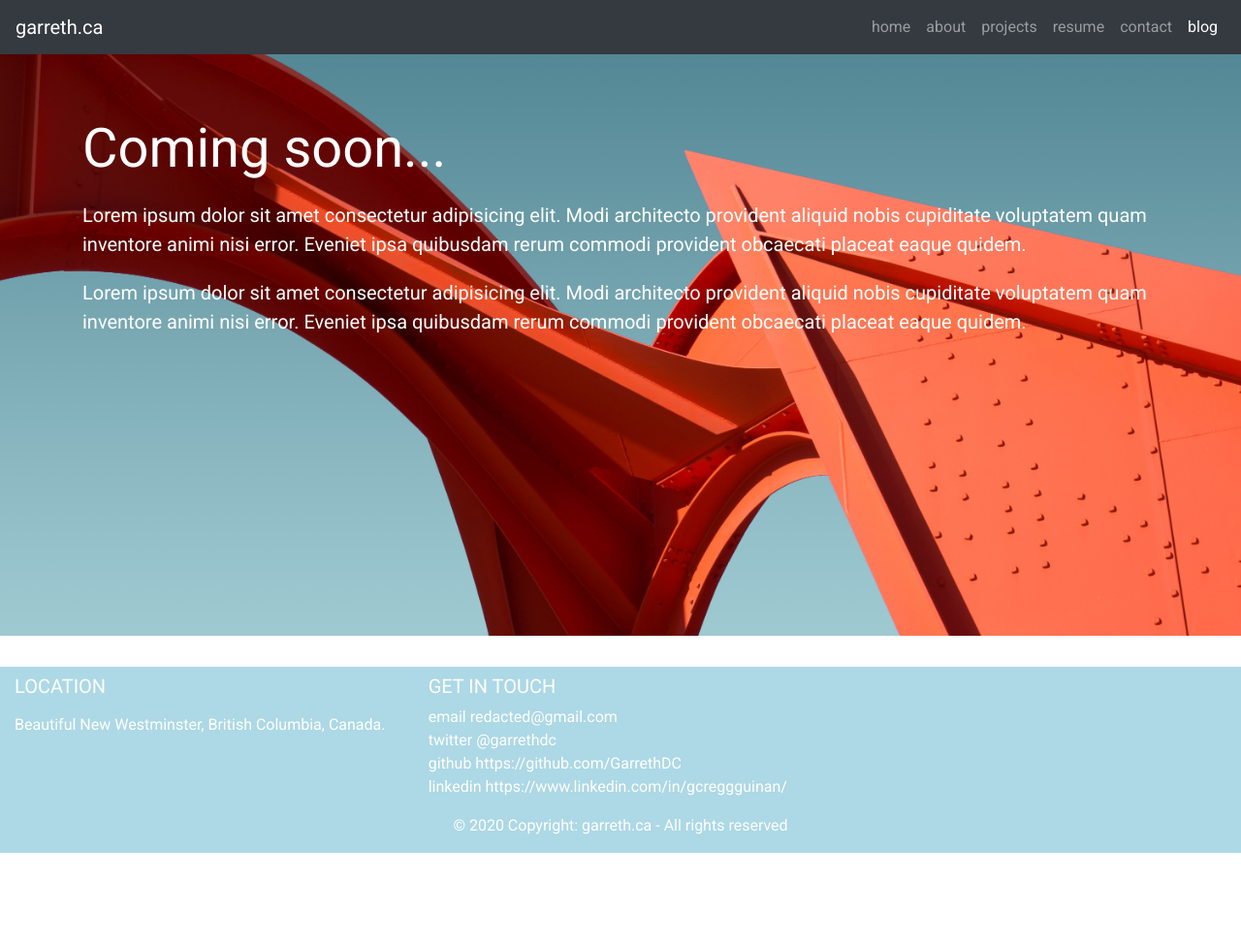
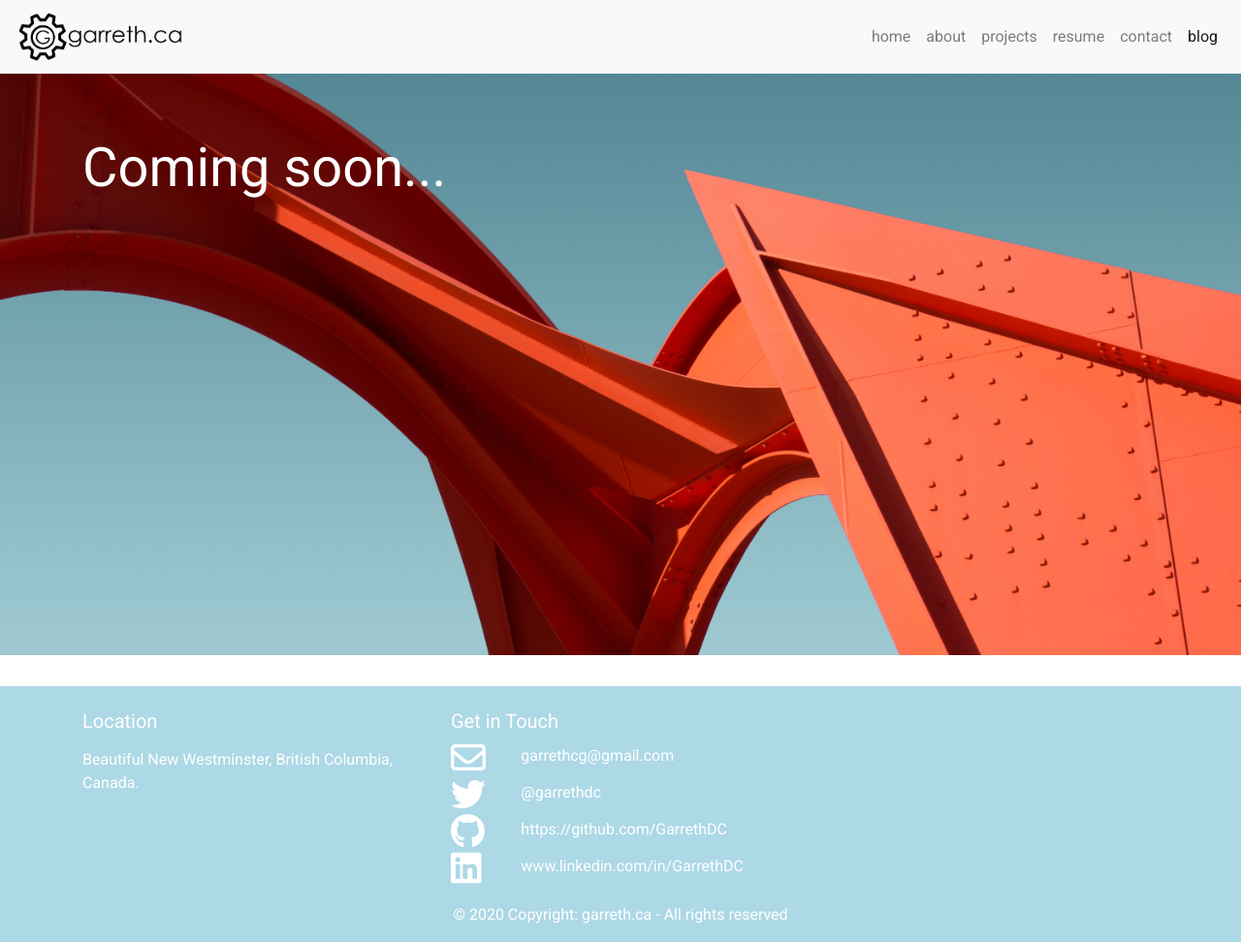
Before and after one commit to GarrethDC/personalsite, a plain HTML site: page blog.html in a window 1280 px wide. Shown: the whole page at 97% size. Before the commit the page ends 880 px from the top, so only its background shows below. Drawn offline with nearby package versions, Linux system fonts and the light colour scheme.

Commit message:
Fixed navbar/footer on about, contact, blog, proj pg

```diff
--- a/about.html
+++ b/about.html
@@ -9,14 +9,16 @@
   <script src="https://ajax.googleapis.com/ajax/libs/jquery/3.3.1/jquery.min.js"></script>
   <script src="https://cdnjs.cloudflare.com/ajax/libs/popper.js/1.12.9/umd/popper.min.js"></script>
   <script src="https://maxcdn.bootstrapcdn.com/bootstrap/4.0.0/js/bootstrap.min.js"></script>
+  <script src='https://kit.fontawesome.com/a076d05399.js'></script>
   <link rel="stylesheet" href="main.css">
-  </head>
+</head>
 <body>
 
 <!-- Navigation -->
-<nav class="navbar navbar-expand-lg navbar-dark bg-dark">
+<nav class="navbar navbar-expand-lg navbar-light bg-light">
+
   <!-- Brand -->
-  <a class="navbar-brand" href="index.html">garreth.ca</a>
+  <a class="navbar-brand" href="index.html"><img src="img/logo.png" alt="logo" class="site-logo"></a>
 
   <!-- Toggler/collapsibe Button -->
   <button class="navbar-toggler" type="button" data-toggle="collapse" data-target="#myNavbar"><span class="navbar-toggler-icon"></span>
@@ -54,64 +56,55 @@
   </div>
 </div>
 
-
 <!-- Footer -->
-<footer class="page-footer font-small blue pt-2">
-
-  <!-- Footer Links -->
-  <div class="container-fluid text-center text-md-left">
-
-    <!-- Grid row -->
+<footer class="page-footer font-small blue pt-4">
+  <div class="container text-center text-md-left">
     <div class="row">
-
-      <!-- Grid column -->
-      <div class="col-md-4 mt-md-0 mt-1">
-
-        <!-- Content -->
-        <h5 class="text-uppercase">Location</h5>
+      <div class="col-md-4">
+        <h5>Location</h5>
         <p>Beautiful New Westminster, British Columbia, Canada.</p>
-
       </div>
-      <!-- Grid column -->
-
-      <hr class="clearfix w-100 d-md-none pb-3">
-
-      <!-- Grid column -->
-      <div class="col-md-8 mt-md-0 mt-1">
-
-      <!-- Links -->
-      <h5 class="text-uppercase">Get in Touch</h5>
-        <ul class="list-unstyled">
-          <li>
-            email <a href="#!">redacted@gmail.com</a>
-          </li>
-          <li>
-            twitter <a href="#!">@garrethdc</a>
-          </li>
-          <li>
-            github <a href="#!">https://github.com/GarrethDC</a>
-          </li>
-          <li>
-            linkedin <a href="#!">https://www.linkedin.com/in/gcreggguinan/</a>
-          </li>
-        </ul>
+      <div class="col-md-8">
+        <h5>Get in Touch</h5>
+          <div class="row">
+            <div class="col-sm-1">
+              <i class='far fa-envelope' style='font-size:36px'></i>
+            </div>
+            <div class="col-sm-7 pl-4 pt-1">
+              <a href="mailto:garrethcg@gmail.com">garrethcg@gmail.com</a>
+            </div>
+          </div>
+          <div class="row">
+            <div class="col-sm-1">
+              <i class='fab fa-twitter' style='font-size:36px'></i>
+            </div>
+            <div class="col-sm-7 pl-4 pt-1">
+              <a href="https://twitter.com/Garrethdc">@garrethdc</a>
+            </div>
+          </div>
+          <div class="row">
+            <div class="col-sm-1">
+              <i class='fab fa-github' style='font-size:36px'></i>
+            </div>
+            <div class="col-sm-7 pl-4 pt-1">
+              <a href="https://github.com/GarrethDC">https://github.com/GarrethDC</a>
+            </div>
+          </div>
+          <div class="row">
+            <div class="col-sm-1">
+              <i class='fab fa-linkedin' style='font-size:36px'></i>
+            </div>
+            <div class="col-sm-7 pl-4 pt-1">
+              <a href="https://www.linkedin.com/in/GarrethDC/">www.linkedin.com/in/GarrethDC</a>
+            </div>
+          </div>
+        </div>
       </div>
-      <!-- Grid column -->
-
     </div>
-    <!-- Grid row -->
-
-  </div>
-  <!-- Footer Links -->
 
   <!-- Copyright -->
-  <div class="footer-copyright text-center pb-3">© 2020 Copyright: garreth.ca - All rights reserved
+  <div class="footer-copyright text-center py-3">© 2020 Copyright: garreth.ca - All rights reserved
   </div>
-  <!-- Copyright -->
-
 </footer>
-<!-- Footer -->
-
-
 </body>
 </html>
--- a/blog.html
+++ b/blog.html
@@ -1,4 +1,3 @@
-
 <!DOCTYPE html>
 <html lang="en">
 <head>
@@ -9,14 +8,15 @@
   <script src="https://ajax.googleapis.com/ajax/libs/jquery/3.3.1/jquery.min.js"></script>
   <script src="https://cdnjs.cloudflare.com/ajax/libs/popper.js/1.12.9/umd/popper.min.js"></script>
   <script src="https://maxcdn.bootstrapcdn.com/bootstrap/4.0.0/js/bootstrap.min.js"></script>
+  <script src='https://kit.fontawesome.com/a076d05399.js'></script>
   <link rel="stylesheet" href="main.css">
-  </head>
+</head>
 <body>
 
 <!-- Navigation -->
-<nav class="navbar navbar-expand-lg navbar-dark bg-dark">
+<nav class="navbar navbar-expand-lg navbar-light bg-light">
   <!-- Brand -->
-  <a class="navbar-brand" href="index.html">garreth.ca</a>
+  <a class="navbar-brand" href="index.html"><img src="img/logo.png" alt="logo" class="site-logo"></a>
 
   <!-- Toggler/collapsibe Button -->
   <button class="navbar-toggler" type="button" data-toggle="collapse" data-target="#myNavbar"><span class="navbar-toggler-icon"></span>
@@ -49,69 +49,58 @@
 <div class="jumbotron jumbotron-fluid">
   <div class="container">
     <h1 class="display-4">Coming soon...</h1>
-    <p class="lead">Lorem ipsum dolor sit amet consectetur adipisicing elit. Modi architecto provident aliquid nobis cupiditate voluptatem quam inventore animi nisi error. Eveniet ipsa quibusdam rerum commodi provident obcaecati placeat eaque quidem.</p>
-    <p class="lead">Lorem ipsum dolor sit amet consectetur adipisicing elit. Modi architecto provident aliquid nobis cupiditate voluptatem quam inventore animi nisi error. Eveniet ipsa quibusdam rerum commodi provident obcaecati placeat eaque quidem.</p>
   </div>
 </div>
 
-
 <!-- Footer -->
-<footer class="page-footer font-small blue pt-2">
-
-  <!-- Footer Links -->
-  <div class="container-fluid text-center text-md-left">
-
-    <!-- Grid row -->
+<footer class="page-footer font-small blue pt-4">
+  <div class="container text-center text-md-left">
     <div class="row">
-
-      <!-- Grid column -->
-      <div class="col-md-4 mt-md-0 mt-1">
-
-        <!-- Content -->
-        <h5 class="text-uppercase">Location</h5>
+      <div class="col-md-4">
+        <h5>Location</h5>
         <p>Beautiful New Westminster, British Columbia, Canada.</p>
-
       </div>
-      <!-- Grid column -->
-
-      <hr class="clearfix w-100 d-md-none pb-3">
-
-      <!-- Grid column -->
-      <div class="col-md-8 mt-md-0 mt-1">
-
-      <!-- Links -->
-      <h5 class="text-uppercase">Get in Touch</h5>
-        <ul class="list-unstyled">
-          <li>
-            email <a href="#!">redacted@gmail.com</a>
-          </li>
-          <li>
-            twitter <a href="#!">@garrethdc</a>
-          </li>
-          <li>
-            github <a href="#!">https://github.com/GarrethDC</a>
-          </li>
-          <li>
-            linkedin <a href="#!">https://www.linkedin.com/in/gcreggguinan/</a>
-          </li>
-        </ul>
+      <div class="col-md-8">
+        <h5>Get in Touch</h5>
+          <div class="row">
+            <div class="col-sm-1">
+              <i class='far fa-envelope' style='font-size:36px'></i>
+            </div>
+            <div class="col-sm-7 pl-4 pt-1">
+              <a href="mailto:garrethcg@gmail.com">garrethcg@gmail.com</a>
+            </div>
+          </div>
+          <div class="row">
+            <div class="col-sm-1">
+              <i class='fab fa-twitter' style='font-size:36px'></i>
+            </div>
+            <div class="col-sm-7 pl-4 pt-1">
+              <a href="https://twitter.com/Garrethdc">@garrethdc</a>
+            </div>
+          </div>
+          <div class="row">
+            <div class="col-sm-1">
+              <i class='fab fa-github' style='font-size:36px'></i>
+            </div>
+            <div class="col-sm-7 pl-4 pt-1">
+              <a href="https://github.com/GarrethDC">https://github.com/GarrethDC</a>
+            </div>
+          </div>
+          <div class="row">
+            <div class="col-sm-1">
+              <i class='fab fa-linkedin' style='font-size:36px'></i>
+            </div>
+            <div class="col-sm-7 pl-4 pt-1">
+              <a href="https://www.linkedin.com/in/GarrethDC/">www.linkedin.com/in/GarrethDC</a>
+            </div>
+          </div>
+        </div>
       </div>
-      <!-- Grid column -->
-
     </div>
-    <!-- Grid row -->
-
-  </div>
-  <!-- Footer Links -->
 
   <!-- Copyright -->
-  <div class="footer-copyright text-center pb-3">© 2020 Copyright: garreth.ca - All rights reserved
+  <div class="footer-copyright text-center py-3">© 2020 Copyright: garreth.ca - All rights reserved
   </div>
-  <!-- Copyright -->
-
 </footer>
-<!-- Footer -->
-
-
 </body>
 </html>
```
Also changed, not shown: contact.html (+44 -52 lines), index.html (+0 -13 lines), projects.html (+44 -52 lines).
